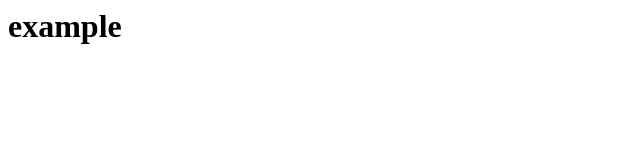
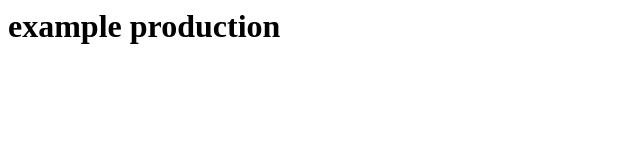
Before and after one commit to shay10299/website, a plain HTML site: page index.html in a window 1280 px wide. Shown: the whole page, without its empty margins (0-640 px from the left). Drawn offline with Linux system fonts and the light colour scheme.

Commit message:
prod ci/cd4

```diff
--- a/index.html
+++ b/index.html
@@ -1,6 +1,6 @@
 <html>
 <title>ci/cd with jenkins</title>
 <body>
-<h1>example </h1>
+<h1>example production </h1>
 </body>
 </html>
```
